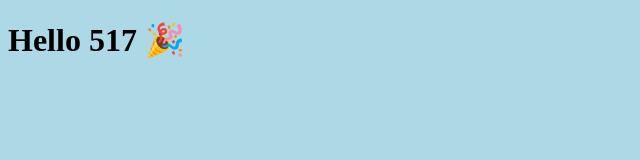
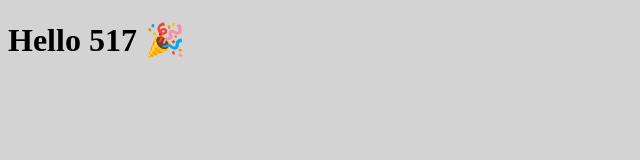
Before and after one commit to stephlaf/git-101-517, a plain HTML site: page index.html in a window 1280 px wide. Shown: the whole page, without its empty margins (0-640 px from the left). Drawn offline with Linux system fonts and the light colour scheme.

Commit message:
Changed bckg to grey

```diff
--- a/style.css
+++ b/style.css
@@ -1,3 +1,3 @@
 body {
-  background: lightblue;
+  background: lightgrey;
 }
```
